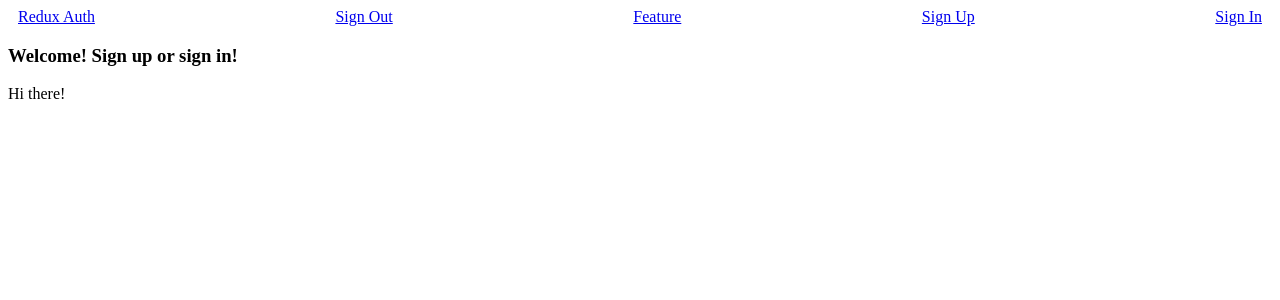
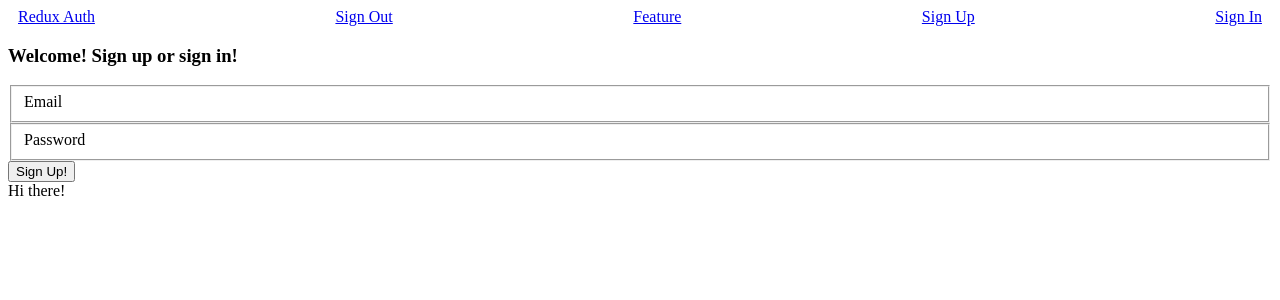
Before and after one commit to mephisto2120/sw-debt-client, a React (Create React App) app: page / in a window 1280 px wide. Shown: the top 300 px of the page. Built offline with nearby package versions, Linux system fonts and the light colour scheme.

Commit message:
Scaffolding Signup form

```diff
--- a/package.json
+++ b/package.json
@@ -11,11 +11,13 @@
     "@types/react": "^17.0.3",
     "@types/react-dom": "^17.0.3",
     "enzyme": "^3.11.0",
+    "enzyme-adapter-react-16": "^1.15.6",
     "react": "^17.0.2",
     "react-dom": "^17.0.2",
     "react-redux": "^7.2.3",
     "react-router-dom": "^5.2.0",
     "react-scripts": "4.0.3",
+    "redux-form": "^8.3.7",
     "typescript": "^4.2.3",
     "web-vitals": "^1.1.1"
   },
@@ -45,6 +47,8 @@
   },
   "devDependencies": {
     "@types/enzyme": "^3.10.8",
-    "@types/react-router-dom": "^5.1.7"
+    "@types/enzyme-adapter-react-16": "^1.0.6",
+    "@types/react-router-dom": "^5.1.7",
+    "@types/redux-form": "^8.3.1"
   }
 }
--- /dev/null
+++ b/src/components/Signup.tsx
@@ -0,0 +1,19 @@
+import React, {Component} from 'react';
+
+class Signup extends Component {
+  render() {
+    return (
+      <form>
+        <fieldset>
+          <label>Email</label>
+        </fieldset>
+        <fieldset>
+          <label>Password</label>
+        </fieldset>
+        <button>Sign Up!</button>
+      </form>
+    );
+  }
+}
+
+export default Signup;
--- a/src/index.tsx
+++ b/src/index.tsx
@@ -3,12 +3,14 @@ import ReactDOM from 'react-dom';
 import App from './App';
 import { BrowserRouter, Route } from 'react-router-dom';
 import Welcome from 'components/Welcome';
+import Signup from 'components/Signup';
 
 ReactDOM.render(
   <React.StrictMode>
     <BrowserRouter>
       <App>
         <Route path="/" exact component={Welcome} />
+        <Route path="/" component={Signup} />
       </App>
     </BrowserRouter>
   </React.StrictMode>,
```
Also changed, not shown: src/setupTests.ts (+4 -0 lines), 2 other files (tests, documents, lock files or other folders).
